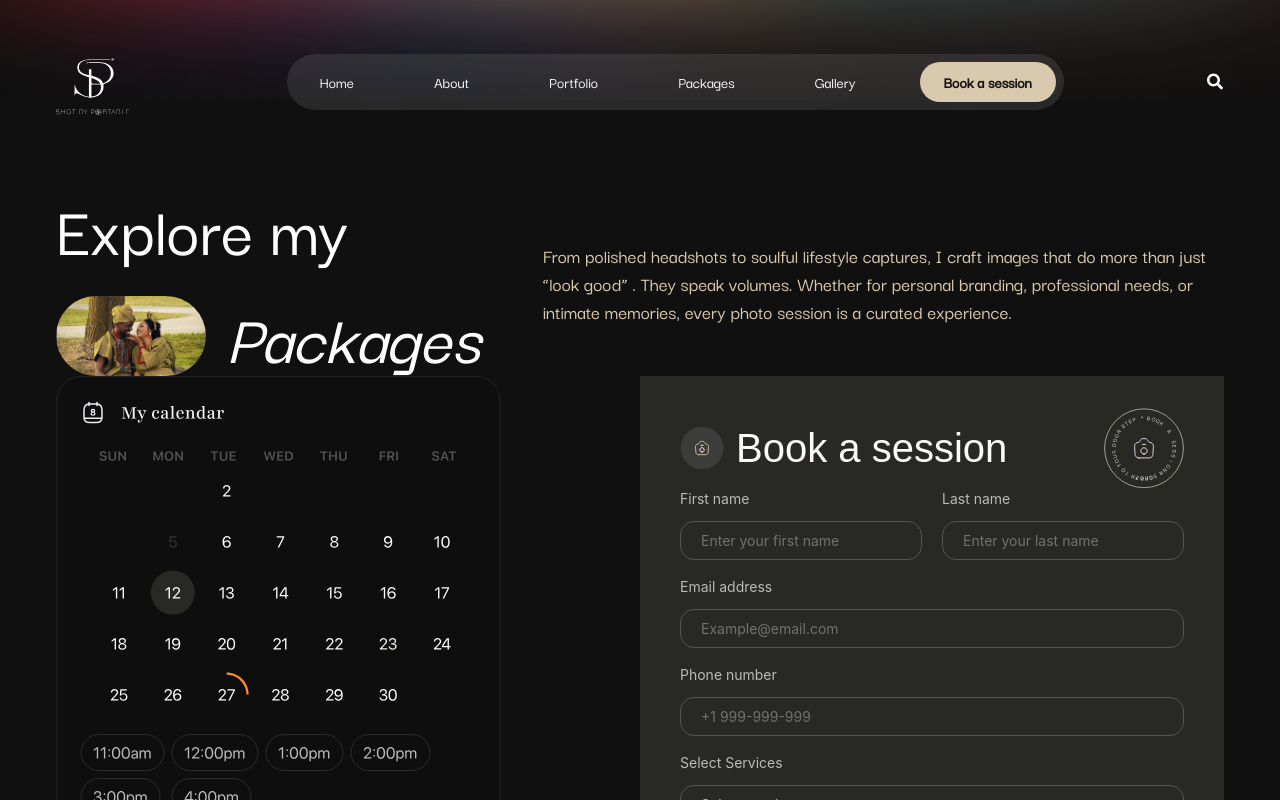
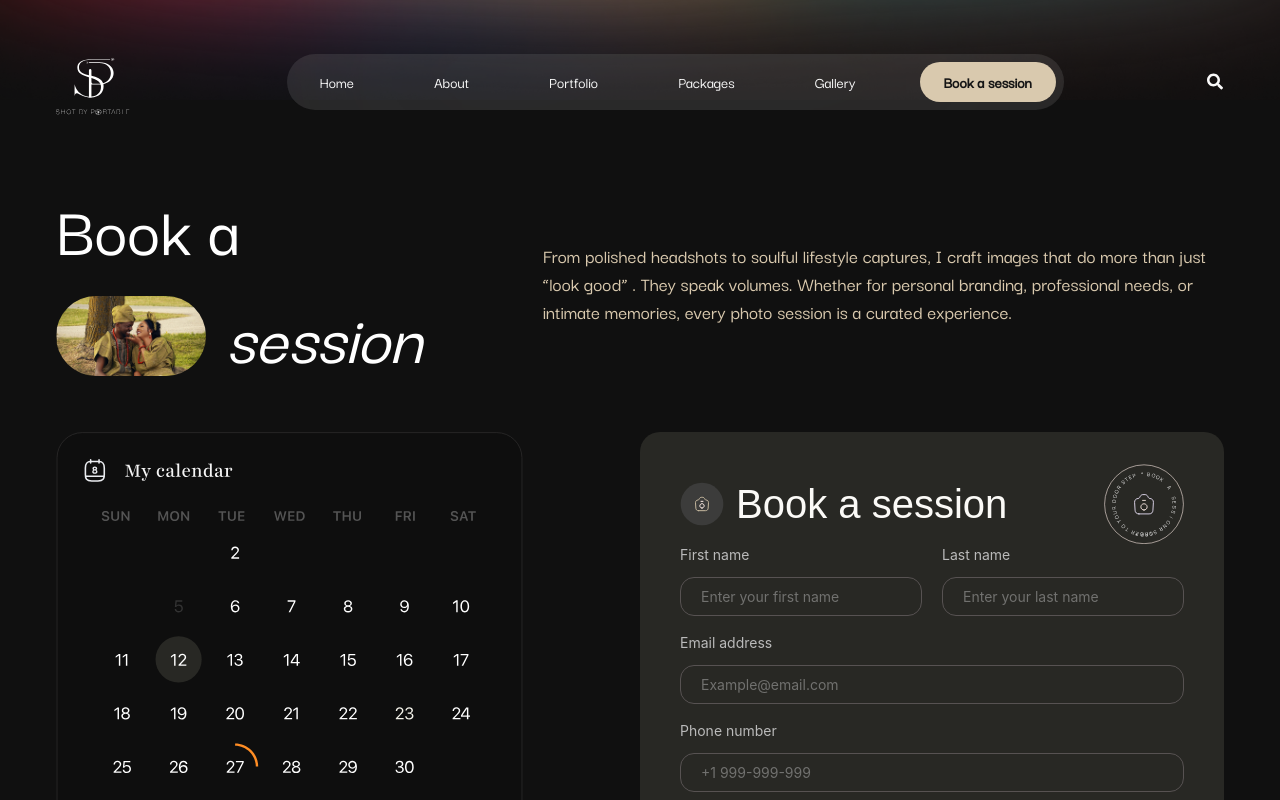
Before and after one commit to oluwaferanmi12/photography, a Next.js app: page /session in a window 1280 px wide. Shown: the top 800 px of the page. Built offline with nearby package versions, Linux system fonts and the light colour scheme; a web font is replaced by a local one; what @ant-design/nextjs-registry would draw is missing.

Commit message:
Session page

```diff
--- a/src/app/(user)/session/page.tsx
+++ b/src/app/(user)/session/page.tsx
@@ -1,3 +1,5 @@
+"use client";
+
 import Image from "next/image";
 import React from "react";
 import HS4 from "@/assets/images/HS4.png";
@@ -12,10 +14,10 @@ const SessionPage = () => {
   return (
     <div>
       <div className="flex justify-center items-center relative bg-transparent ">
-        <div className="px-5 lg:px-14 3xl:!px-28">
+        <div className="px-5 lg:px-14 3xl:!px-28 flex flex-col gap-14">
           <div className="flex flex-col mt-28 lg:mt-48 gap-8 lg:gap-0 lg:flex-row justify-between w-full lg:items-center">
             <div className="flex flex-col gap-8 lg:w-1/2">
-              <h2 className="text-7xl">Explore my</h2>
+              <h2 className="text-7xl">Book a</h2>
               <div className="flex gap-5 items-center">
                 <span>
                   <Image
@@ -24,7 +26,7 @@ const SessionPage = () => {
                     alt="img"
                   />
                 </span>
-                <h2 className=" italic text-7xl ">Packages</h2>
+                <h2 className=" italic text-7xl ">session</h2>
               </div>
             </div>
             <div className="lg:w-[70%] text-xl text-light-brown">
@@ -38,10 +40,10 @@ const SessionPage = () => {
           </div>
 
           {/* Next Section */}
-          <Row>
+          <Row className="mb-14">
             <Col xs={24} md={12}>
               <span>
-                <Image src={calendar} alt="calendar template" />
+                <Image src={calendar} className="w-[80%]" alt="calendar template" />
               </span>
             </Col>
             <Col xs={24} md={12}>
--- a/src/app/globals.css
+++ b/src/app/globals.css
@@ -509,7 +509,7 @@ a {
   background-color: #282824 !important;
   background-clip: padding-box;
   border: 0;
-  border-radius: 8px;
+  border-radius: 20px !important;
   box-shadow: 0 6px 16px 0 rgba(0, 0, 0, 0.08), 0 3px 6px -4px rgba(0, 0, 0, 0.12), 0 9px 28px 8px rgba(0, 0, 0, 0.05);
   pointer-events: auto;
   padding: 0 !important;
--- a/src/components/contact-form/contact-form.tsx
+++ b/src/components/contact-form/contact-form.tsx
@@ -31,7 +31,7 @@ export const ContactFrom = ({
   ];
 
   return (
-    <div className="py-8 px-10 w-full bg-[#282824]">
+    <div className="py-8 px-10 w-full rounded-[20px] bg-[#282824]">
       <div className="flex justify-between items-center w-full">
         <div className="flex gap-3 place-items-center">
           <span>
```
